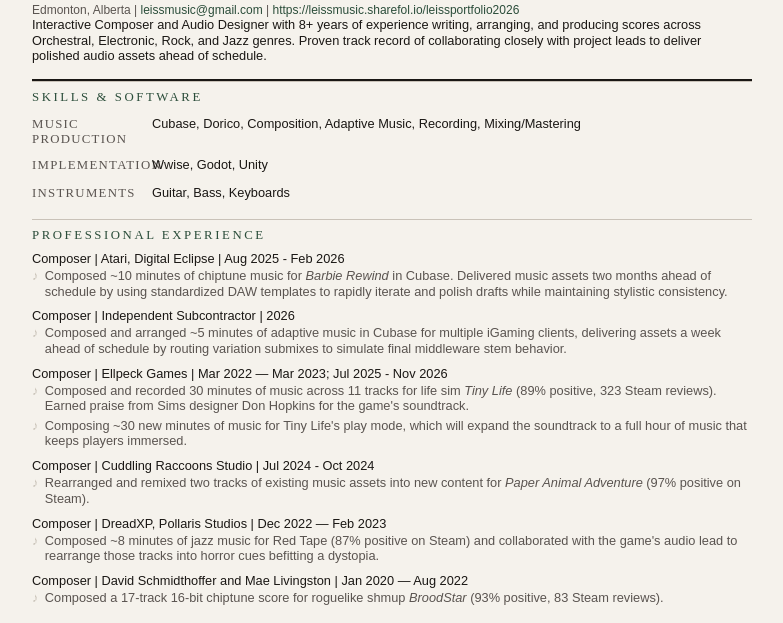
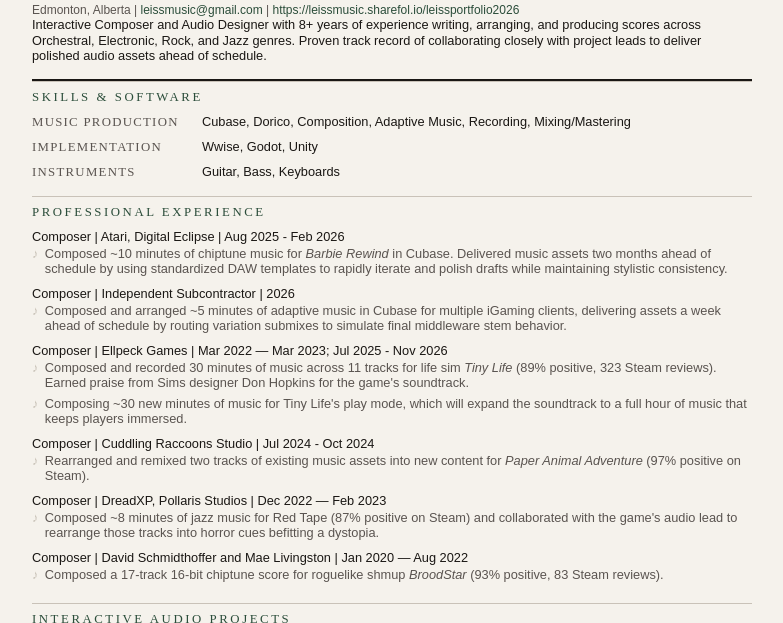
Before and after one commit to leissmusic/resume2026, a plain HTML site: page index.html in a window 1280 px wide. Shown: the part 134-757 px from the top of the page, without its empty margins (248-1031 px from the left). Drawn offline with Linux system fonts and the light colour scheme; a web font is replaced by a local one.

Commit message:
Update index.html

```diff
--- a/index.html
+++ b/index.html
@@ -222,7 +222,7 @@
 
     .skill-row {
       display: grid;
-      grid-template-columns: 100px 1fr;
+      grid-template-columns: 150px 1fr;
       gap: 0 1.25rem;
       align-items: baseline;
     }
@@ -239,7 +239,7 @@
     .skill-items {
       font-size: 0.80rem;
       color: var(--ink);
-      line-height: 1.55;
+      line-height: 1.2;
     }
 
       .summary {
```
